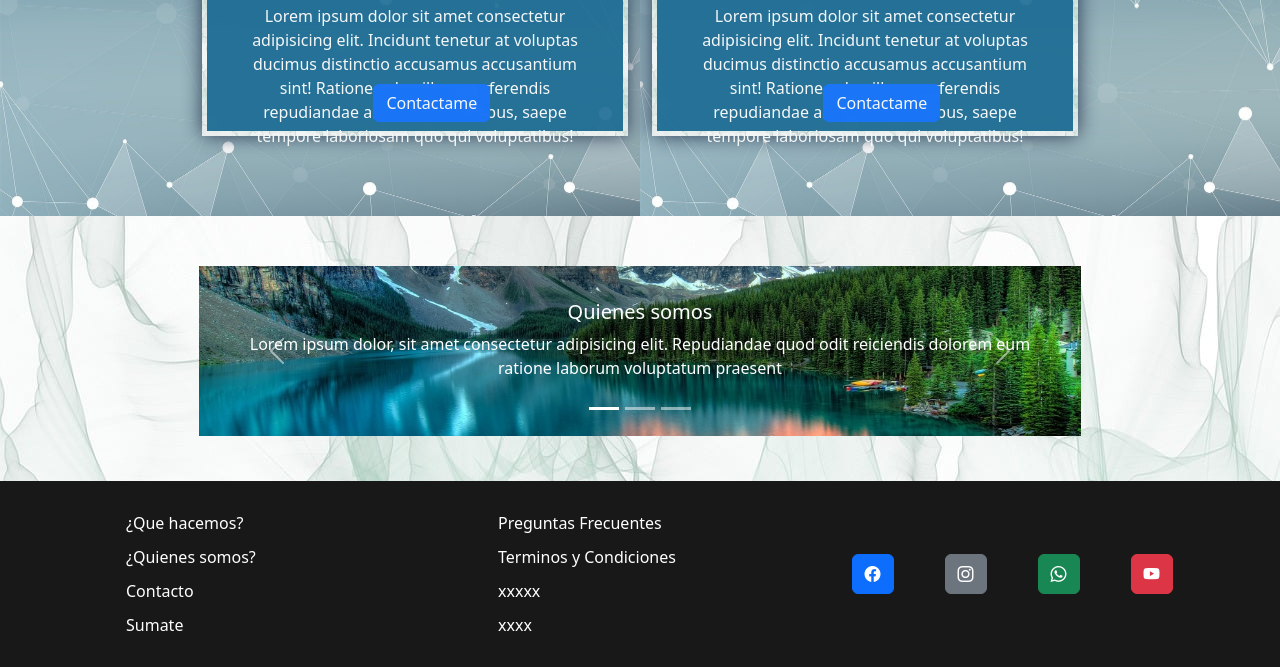
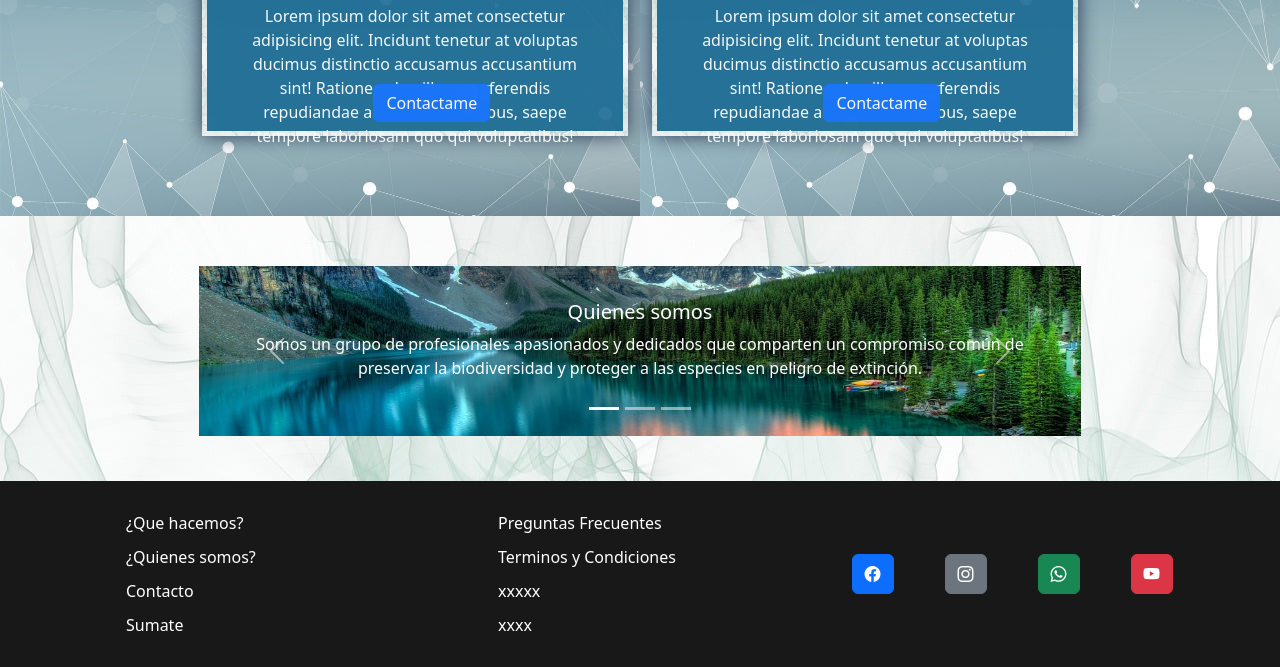
Before and after one commit to javier-riveros/grupo-5, a plain HTML site: page integrantes.html in a window 1280 px wide. Shown: the part 1406-2073 px from the top of the page. Drawn offline with nearby package versions, Linux system fonts and the light colour scheme.

Commit message:
cambie el lorem

```diff
--- a/integrantes.html
+++ b/integrantes.html
@@ -145,21 +145,21 @@
                 <img src="img/natu01.jpg" class="natu d-block w-100" alt="...">
                 <div class="carousel-caption d-none d-md-block">
                   <h5>Quienes somos</h5>
-                  <p>Lorem ipsum dolor, sit amet consectetur adipisicing elit. Repudiandae quod odit reiciendis dolorem eum ratione laborum voluptatum praesent</p>
+                  <p>Somos un grupo de profesionales apasionados y dedicados que comparten un compromiso común de preservar la biodiversidad y proteger a las especies en peligro de extinción.</p>
                 </div>
               </div>
               <div class="carousel-item">
                 <img src="img/natu02.jpg" class="natu d-block w-100" alt="...">
                 <div class="carousel-caption d-none d-md-block">
                   <h5>Que hacemos</h5>
-                  <p>Lorem ipsum dolor, sit amet consectetur adipisicing elit. Repudiandae quod odit reiciendis dolorem eum ratione laborum voluptatum praesent</p>
+                  <p>Cada uno de nosotros aporta su experiencia y conocimiento para llevar a cabo proyectos y acciones que promuevan un mundo más sostenible y justo para todas las especies.</p>
                 </div>
               </div>
               <div class="carousel-item">
                 <img src="img/natu03.jpg" class="natu d-block w-100" alt="...">
                 <div class="carousel-caption d-none d-md-block">
                   <h5>Por que lo hacemos</h5>
-                  <p>Lorem ipsum dolor, sit amet consectetur adipisicing elit. Repudiandae quod odit reiciendis dolorem eum ratione laborum voluptatum praesent</p>
+                  <p>Por que uestro equipo está comprometido en trabajar de manera conjunta con otras organizaciones, empresas y gobiernos para lograr un cambio positivo a gran escala.</p>
                 </div>
               </div>
             </div>
```
